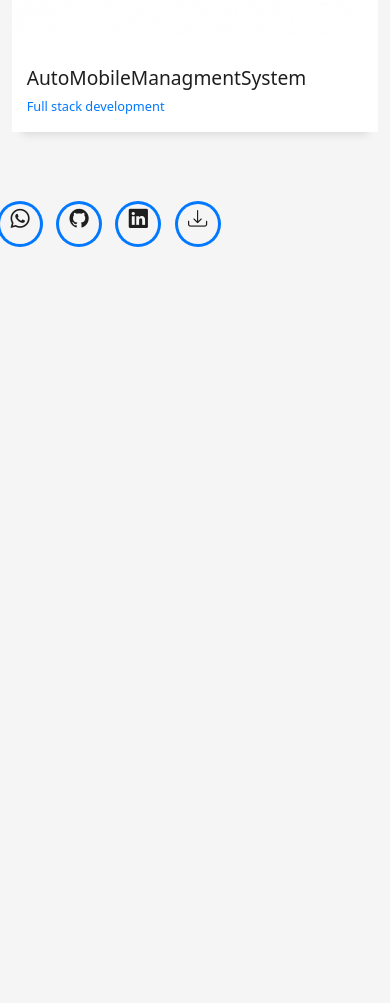
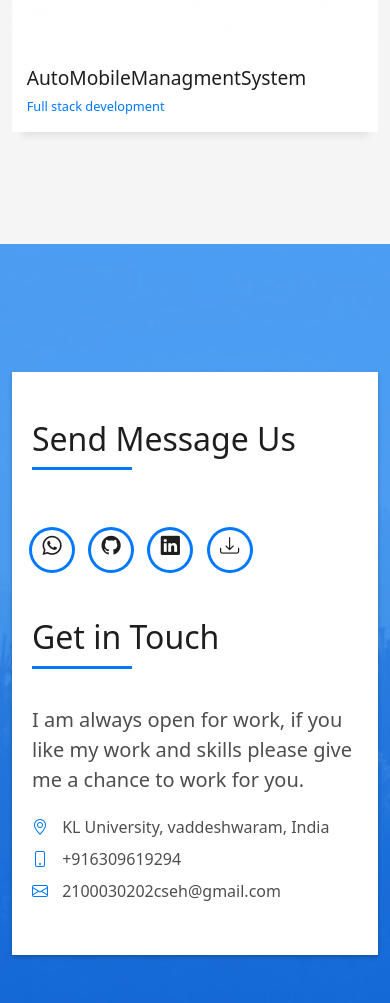
Before and after one commit to sainadhjaladi/MyPortfolioRepository, a plain HTML site: page index.html in a window 390 px wide. Shown: the part 5837-6840 px from the top of the page. Before the commit the page ends 6105 px from the top, so only its background shows below. Drawn offline with Linux system fonts and the light colour scheme.

Commit message:
Update index.html

```diff
--- a/index.html
+++ b/index.html
@@ -425,30 +425,94 @@
       <!-- End Portfolio Section -->
 
       <!-- ======= Contact Section ======= -->
+    <section
+        id="contact"
+        class="paralax-mf footer-paralax bg-image sect-mt4 route"
+        style="background-image: url(assets/img/overlay-bg.jpg)"
+      >
+        <div class="overlay-mf"></div>
+        <div class="container">
+          <div class="row">
+            <div class="col-sm-12">
+              <div class="contact-mf">
+                <div id="contact" class="box-shadow-full">
+                  <div class="row">
+                    <div class="col-md-6">
+                      <div class="title-box-2">
+                        <h5 class="title-left">Send Message Us</h5>
+                      </div>
+                      <div>
                         <div class="socials">
                           <ul>
                             <li>
-      <a href="https://wa.me/6309619294" target="_blank">
-        <span class="ico-circle"><i class="bi bi-whatsapp"></i></span>
+                              <a
+                                href="https://wa.me/6309619294"
+                                target="_blank"
+                                ><span class="ico-circle"
+                                  ><i class="bi bi-whatsapp"></i></span
+                              ></a>
+                            </li>
+
+                            <li>
+                              <a
+                                href="https://github.com/sainadhjaladi"
+                                target="_blank"
+                                ><span class="ico-circle"
+                                  ><i class="bi bi-github"></i></span
+                              ></a>
+                            </li>
+                            <li>
+                              <a
+                                href="https://www.linkedin.com/in/sainadhjaladi/"
+                                target="_blank"
+                                ><span class="ico-circle"
+                                  ><i class="bi bi-linkedin"></i></span
+                              ></a>
+                            </li>
+
+                              <li>
+                                <a href="https://yourdomain.com/your_resume.pdf" target="_blank" download>
+                                <span class="ico-circle">
+                                <i class="bi bi-download"></i>
+                                </span>
                                 </a>
                               </li>
+
+                          </ul>
+                        </div>
+                      </div>
+                    </div>
+                    <div class="col-md-6">
+                      <div class="title-box-2 pt-4 pt-md-0">
+                        <h5 class="title-left">Get in Touch</h5>
+                      </div>
+                      <div class="more-info">
+                        <p class="lead">
+                          I am always open for work, if you like my work and
+                          skills please give me a chance to work for you.
+                        </p>
+                        <ul class="list-ico">
                           <li>
-      <a href="https://github.com/sainadhjaladi" target="_blank">
-        <span class="ico-circle"><i class="bi bi-github"></i></span>
-      </a>
+                            <span class="bi bi-geo-alt"></span> KL University,
+                            vaddeshwaram, India
                           </li>
                           <li>
-      <a href="https://www.linkedin.com/in/sainadhjaladi/" target="_blank">
-        <span class="ico-circle"><i class="bi bi-linkedin"></i></span>
-      </a>
+                            <span class="bi bi-phone"></span> +916309619294
                           </li>
                           <li>
-      <a href="https://drive.google.com/file/d/15OKiDaVCOsY79jYaMEQT_xUNWoEI6HPZ/view?usp=drive_link" target="_blank" download>
-        <span class="ico-circle"><i class="bi bi-download"></i></span>
-      </a>
+                            <span class="bi bi-envelope"></span>
+                            2100030202cseh@gmail.com
                           </li>
                         </ul>
                       </div>
+                    </div>
+                  </div>
+                </div>
+              </div>
+            </div>
+          </div>
+        </div>
+      </section>
 
       <!-- End Contact Section -->
     </main>
```
Lines whose indentation alone changed are shown as unchanged.
